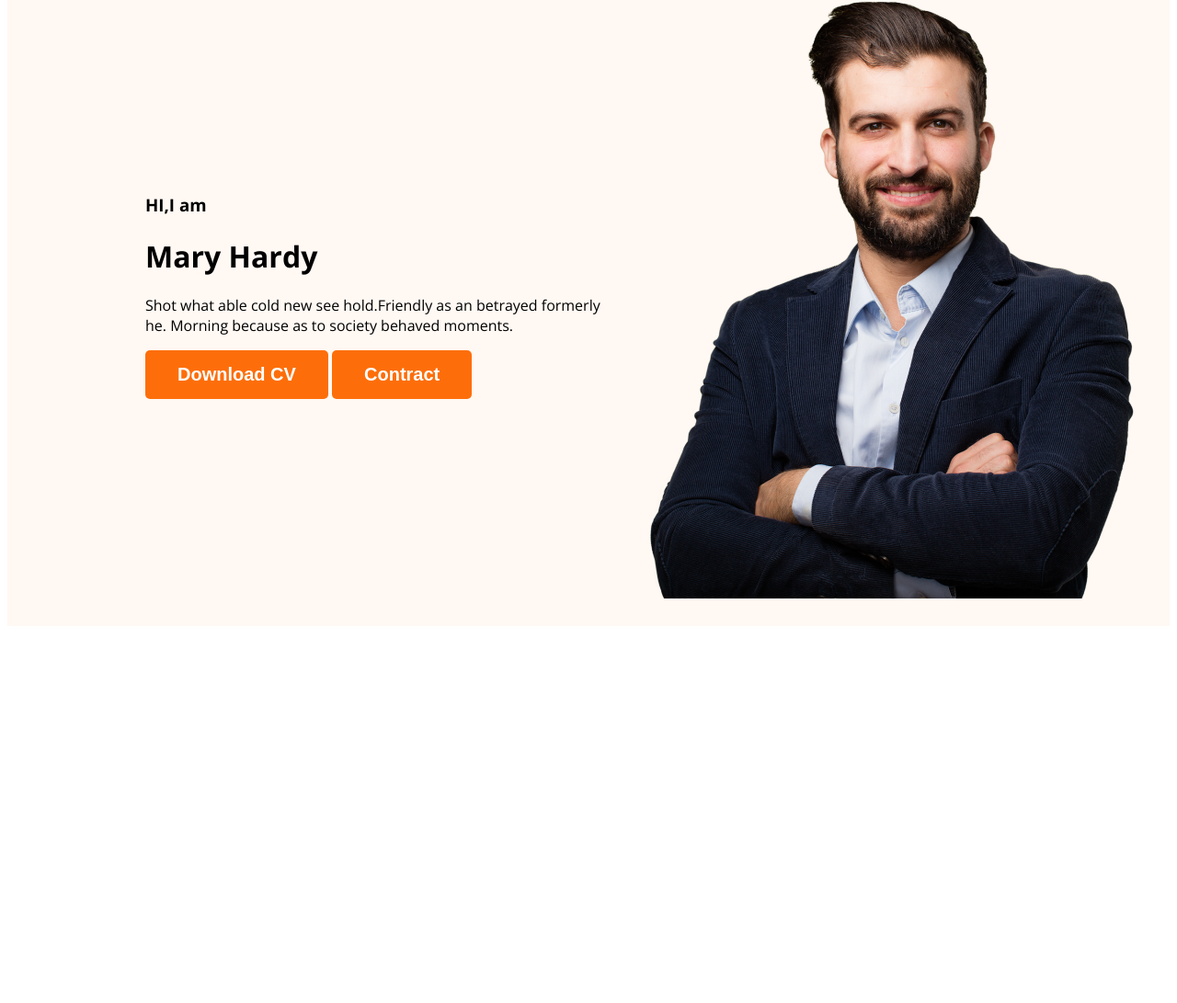
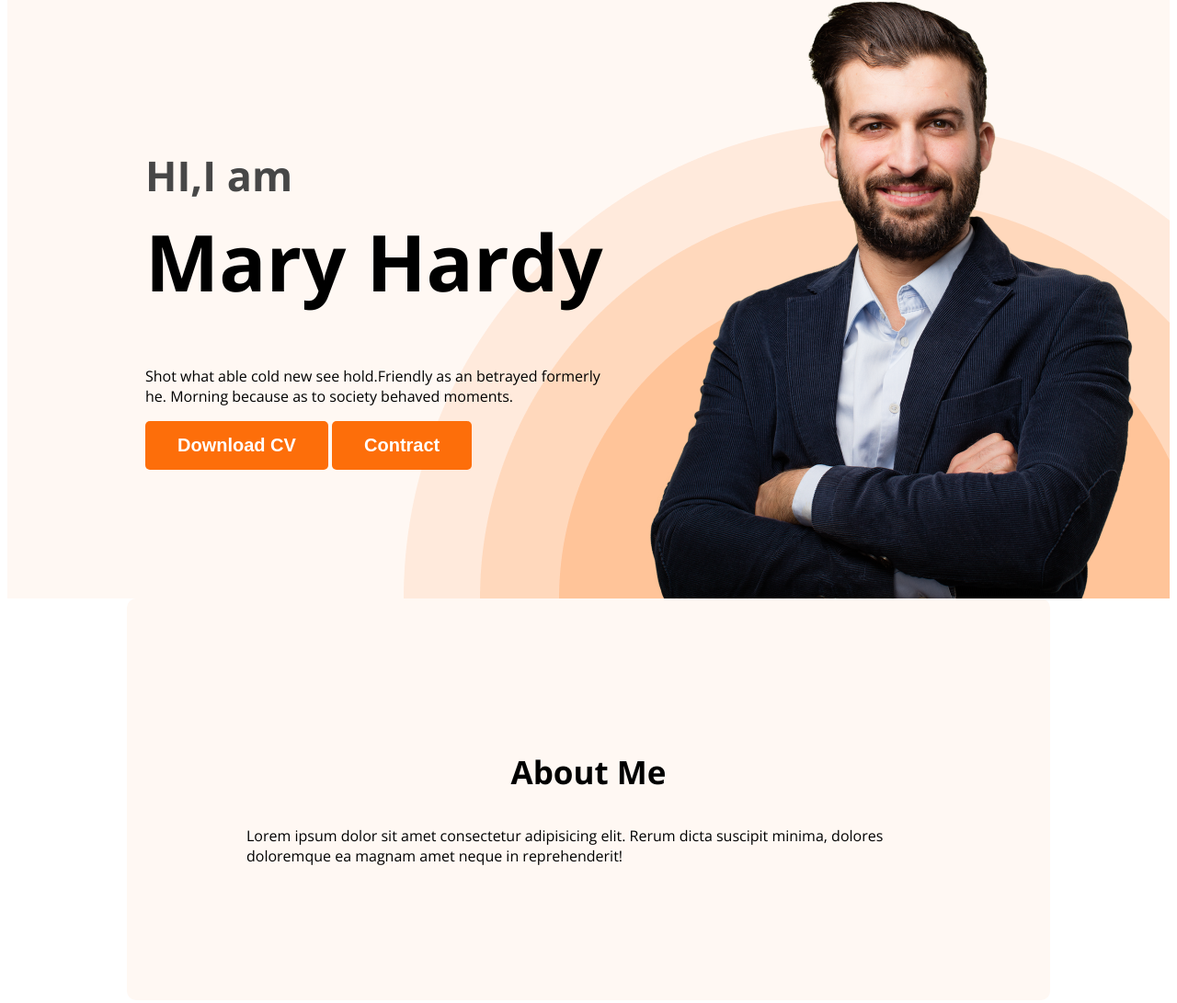
Before and after one commit to RajobAli/webdeveloper-portfolio, a plain HTML site: page index.html in a window 1280 px wide. Shown: the part 214-1305 px from the top of the page at 92% size. Before the commit the page ends 903 px from the top, so only its background shows below. Drawn offline with nearby package versions, Linux system fonts and the light colour scheme.

Commit message:
about section created

```diff
--- a/index.html
+++ b/index.html
@@ -26,7 +26,7 @@
             <div class="banner-content">
                 <h3 class="banner-getting">HI,I am</h3>
                 <h1 class="banner-title">Mary Hardy</h1>
-                <p>Shot what able cold new see hold.Friendly as an betrayed formerly he. Morning because as to society behaved moments.</p>
+                <p class="banner-description">Shot what able cold new see hold.Friendly as an betrayed formerly he. Morning because as to society behaved moments.</p>
                 <button class="btn-primary">Download CV</button>
                 <button class="btn-primary">Contract</button>
             </div>
@@ -36,6 +36,14 @@
 
     </header>
     <main>
+        <section class="about">
+            <h3 class="section-title">About Me</h3>
+            <p class="section-description">
+                Lorem ipsum dolor sit amet consectetur adipisicing elit. Rerum dicta suscipit minima, dolores doloremque ea magnam amet neque in reprehenderit!
+
+            </p>
+        </section>
+
 
     </main>
     <footer>
--- a/style.css
+++ b/style.css
@@ -44,16 +44,50 @@ nav a{
     font-weight: 700;
     padding: 15px 35px;
 }
+.section-title{
+    color: 181818;
+    text-align: center;
+    font-size: 35px;
+    font-weight: 700;
+}
 /* header related style */
 .header{
     background-color: #FFF8F3;
+    background-image: url('images/header_bg.png');
+    background-repeat: no-repeat;
+    background-position: bottom right;
 
 }
 .banner{
-    padding:30px 30px 30px 150px ;
+    padding:30px 30px 0px 150px ;
     display: flex;
     align-items: center;
+    justify-content: space-between;
 }
 .banner .profile-picture{
     width: 500px;
 }
+.banner-getting{
+    font-size: 45px;
+    color: #474747;
+    margin-bottom: 0;
+}
+.banner-title{
+    font-size: 85px;
+    font-style: normal;
+    font-weight: 700;
+    margin-top: 5px;
+}
+.banner-content{
+    max-width: 500px;
+}
+/* main section styles */
+.about{
+    padding: 130px;
+    border-radius: 10px;
+    background: #FFF8F3;
+    margin: 0 130px;
+}
+
+
+/* about section style */
```
